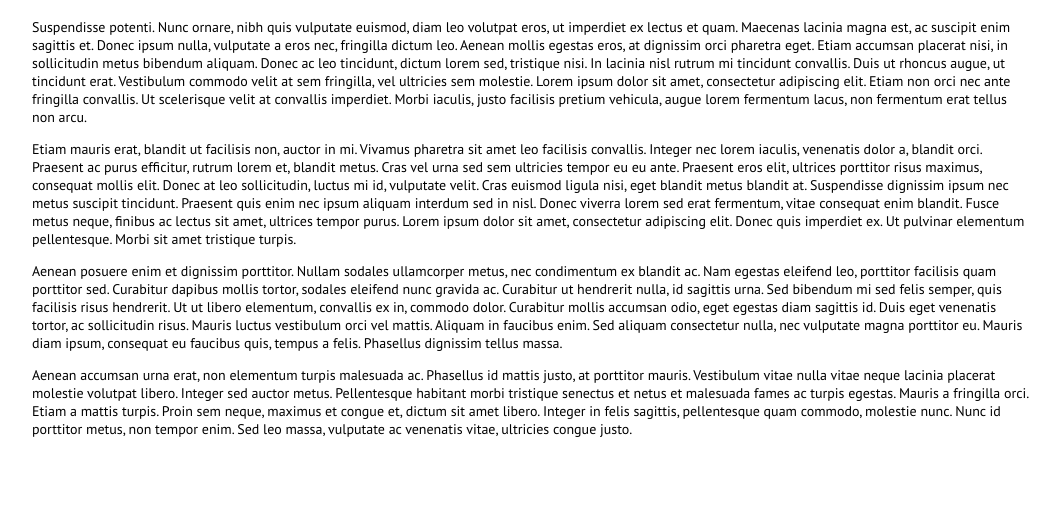
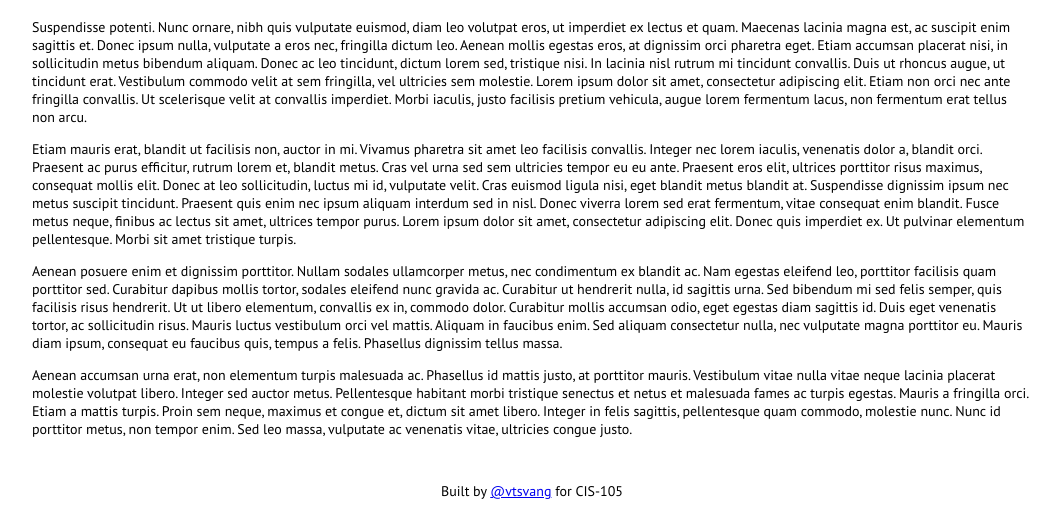
Before and after one commit to vladtsf/cis-105, a Jekyll site: the page built from about.md, in a window 1280 px wide. Shown: the part 690-1220 px from the top of the page, without its empty margins (108-1168 px from the left). Built offline with Jekyll 4.4.1, drawn with Linux system fonts in a browser that asks for light colours; before the commit the page ends 1142 px from its top, so only the background shows below that.

Commit message:
Added a footer to the page layout

```diff
--- a/_layouts/page.html
+++ b/_layouts/page.html
@@ -18,7 +18,11 @@ layout: default
     </article>
   </div>
 
-
+  <div class="b-page__container">
+    <footer class="b-footer_page">
+      <span>Built by <a href="https://github.com/vtsvang">@vtsvang</a> for CIS-105</span>
+    </footer>
+  </div>
 </div>
 
 <!-- {% include footer.html %} -->
--- a/_sass/_footer.scss
+++ b/_sass/_footer.scss
@@ -11,3 +11,10 @@
     color: #fff;
   }
 }
+
+.b-footer_page {
+  font-family: 'PT Sans', sans-serif;
+  font-size: 14px;
+  text-align: center;
+  padding: 30px 0;
+}
```
